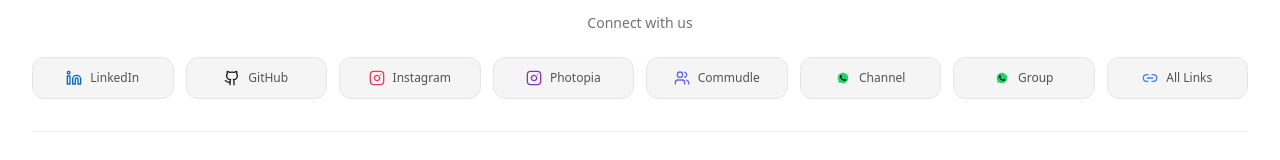
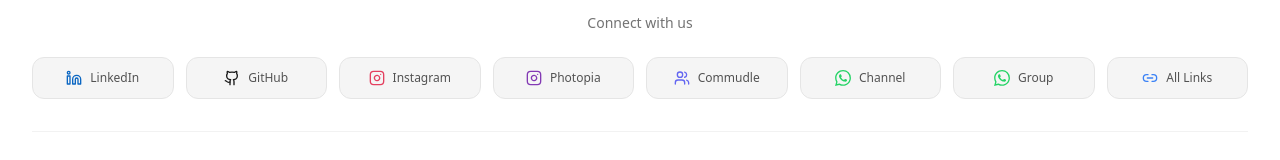
Before and after one commit to UmeshCode1/ai-ml-club, a Next.js app: page /blog in a window 1280 px wide. Shown: the part 1271-1431 px from the top of the page. Built offline with nearby package versions, Linux system fonts and the light colour scheme; no server answers.

Commit message:
style: Improved WhatsApp icon to cleaner outline style

```diff
--- a/src/components/icons/whatsapp-icon.tsx
+++ b/src/components/icons/whatsapp-icon.tsx
@@ -2,19 +2,15 @@
 export const WhatsAppIcon = ({ className }: { className?: string }) => (
     <svg
         xmlns="http://www.w3.org/2000/svg"
-        viewBox="0 0 48 48"
+        viewBox="0 0 24 24"
         className={className}
-        fill="currentColor"
+        fill="none"
+        stroke="#25D366"
+        strokeWidth="0"
     >
         <path
             fill="#25D366"
-            d="M35.176,12.832c-2.98-2.982-6.941-4.625-11.157-4.626c-8.704,0-15.783,7.076-15.787,15.774c-0.001,2.981,0.833,5.883,2.413,8.396l0.376,0.597l-1.595,5.821l5.973-1.566l0.577,0.342c2.422,1.438,5.2,2.198,8.032,2.199h0.006c8.698,0,15.777-7.077,15.78-15.776C39.795,19.778,38.156,15.814,35.176,12.832z"
-        />
-        <path
-            fill="currentColor"
-            fillRule="evenodd"
-            d="M19.268,16.045c-0.355-0.79-0.729-0.806-1.068-0.82c-0.277-0.012-0.593-0.011-0.909-0.011c-0.316,0-0.83,0.119-1.265,0.594c-0.435,0.475-1.661,1.622-1.661,3.956c0,2.334,1.7,4.59,1.937,4.906c0.237,0.316,3.282,5.259,8.104,7.161c4.007,1.58,4.823,1.266,5.693,1.187c0.87-0.079,2.807-1.147,3.202-2.255c0.395-1.108,0.395-2.057,0.277-2.255c-0.119-0.198-0.435-0.316-0.909-0.554s-2.807-1.385-3.242-1.543c-0.435-0.158-0.751-0.237-1.068,0.238c-0.316,0.474-1.225,1.543-1.502,1.859c-0.277,0.317-0.554,0.357-1.028,0.119c-0.474-0.238-2.002-0.738-3.815-2.354c-1.41-1.257-2.362-2.81-2.639-3.285c-0.277-0.474-0.03-0.731,0.208-0.968c0.213-0.213,0.474-0.554,0.712-0.831c0.237-0.277,0.316-0.475,0.474-0.791c0.158-0.317,0.079-0.594-0.04-0.831C20.612,19.329,19.69,16.983,19.268,16.045z"
-            clipRule="evenodd"
+            d="M17.472 14.382c-.297-.149-1.758-.867-2.03-.967-.273-.099-.471-.148-.67.15-.197.297-.767.966-.94 1.164-.173.199-.347.223-.644.075-.297-.15-1.255-.463-2.39-1.475-.883-.788-1.48-1.761-1.653-2.059-.173-.297-.018-.458.13-.606.134-.133.298-.347.446-.52.149-.174.198-.298.298-.497.099-.198.05-.371-.025-.52-.075-.149-.669-1.612-.916-2.207-.242-.579-.487-.5-.669-.51-.173-.008-.371-.01-.57-.01-.198 0-.52.074-.792.372-.272.297-1.04 1.016-1.04 2.479 0 1.462 1.065 2.875 1.213 3.074.149.198 2.096 3.2 5.077 4.487.709.306 1.262.489 1.694.625.712.227 1.36.195 1.871.118.571-.085 1.758-.719 2.006-1.413.248-.694.248-1.289.173-1.413-.074-.124-.272-.198-.57-.347m-5.421 7.403h-.004a9.87 9.87 0 01-5.031-1.378l-.361-.214-3.741.982.998-3.648-.235-.374a9.86 9.86 0 01-1.51-5.26c.001-5.45 4.436-9.884 9.888-9.884 2.64 0 5.122 1.03 6.988 2.898a9.825 9.825 0 012.893 6.994c-.003 5.45-4.437 9.884-9.885 9.884m8.412-18.297A11.815 11.815 0 0012.05 0C5.495 0 .16 5.335.157 11.892c0 2.096.547 4.142 1.588 5.945L.057 24l6.305-1.654a11.882 11.882 0 005.683 1.448h.005c6.554 0 11.89-5.335 11.893-11.893a11.821 11.821 0 00-3.48-8.413z"
         />
     </svg>
 );
```
